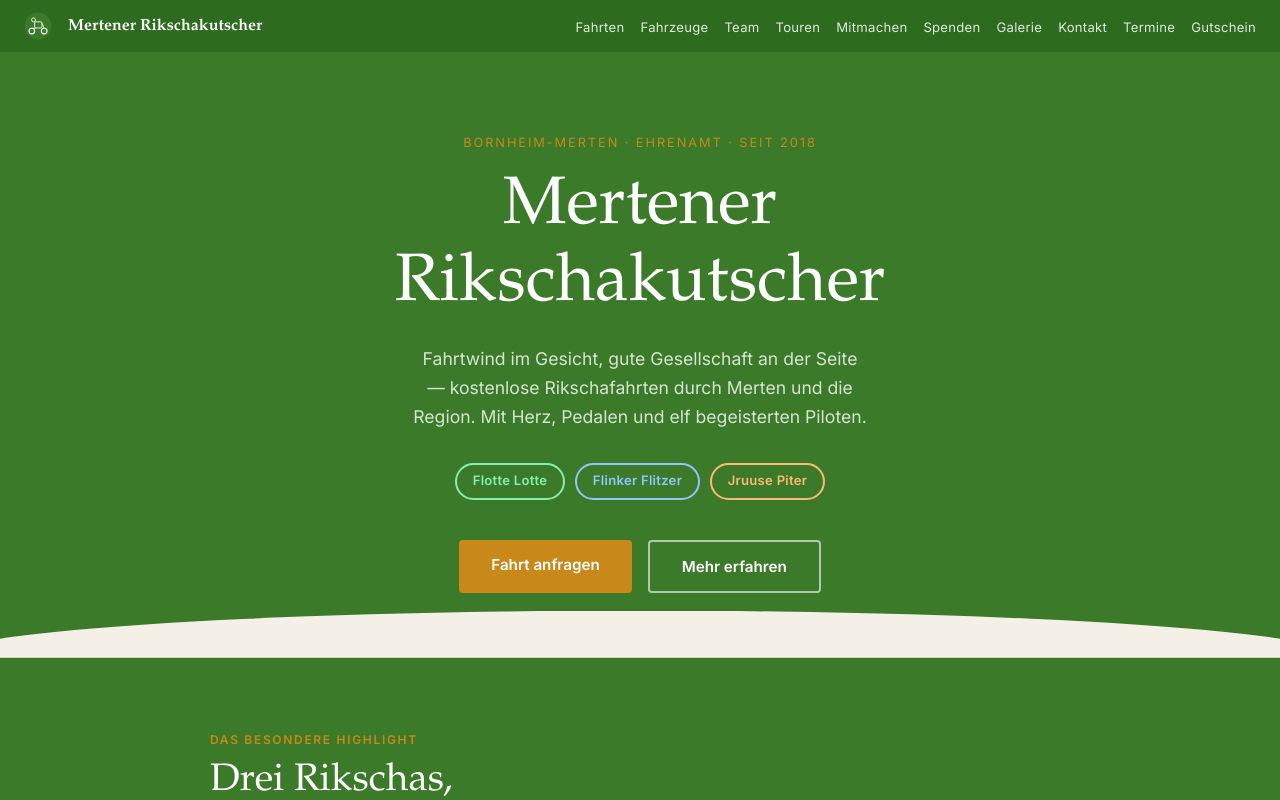
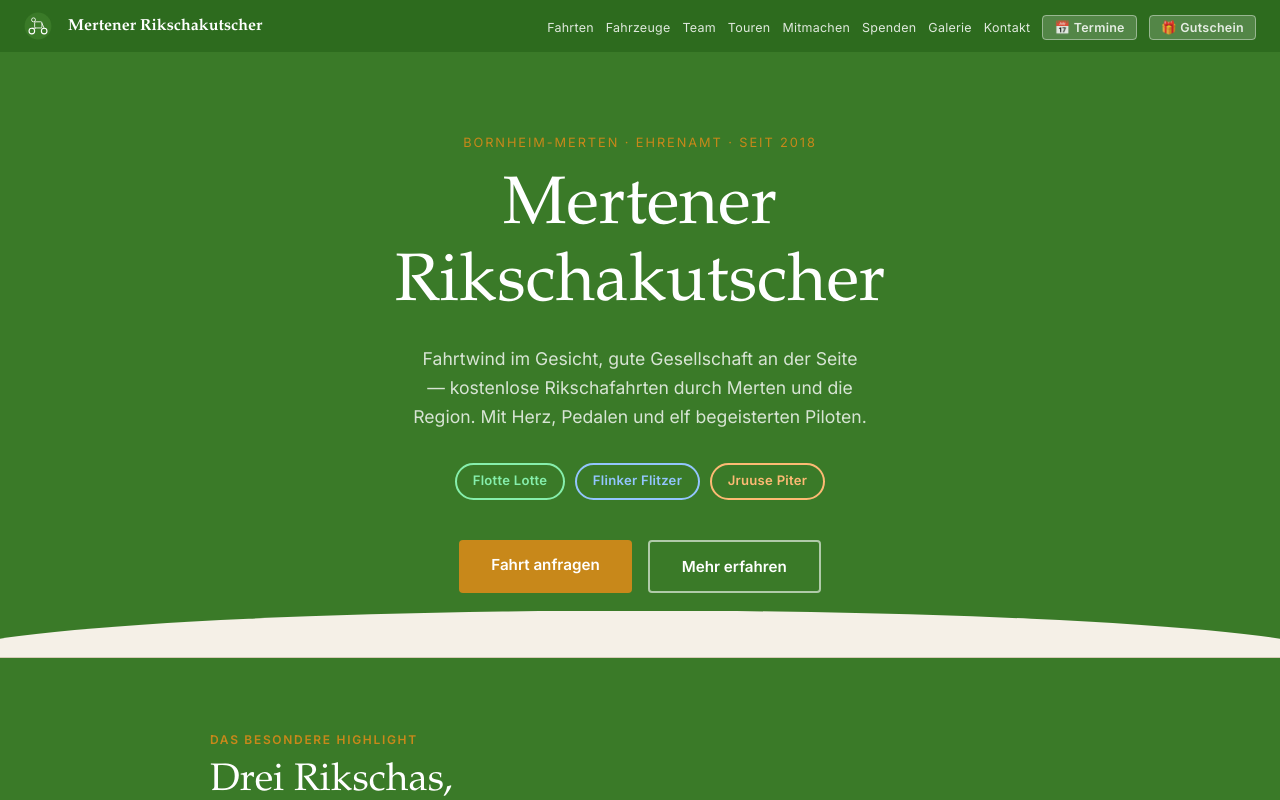
Before and after one commit to WF62/rikscha, a Next.js app: page / in a window 1280 px wide. Shown: the top 800 px of the page. Built offline with nearby package versions, Linux system fonts and the light colour scheme; no server answers.

Commit message:
fix: make Termine and Gutschein visible nav buttons
Co-Authored-By: Claude Sonnet 4.6 <noreply@anthropic.com>
Claude-Session: https://claude.ai/code/session_015MmKphCGtJRYZ7pChrrPod

```diff
--- a/src/app/(public)/page.tsx
+++ b/src/app/(public)/page.tsx
@@ -86,9 +86,10 @@ export default async function WebsitePage() {
 
         nav { position: sticky; top: 0; z-index: 100; background: #2D6B1E; color: #fff; display: flex; align-items: center; justify-content: space-between; padding: 0 1.5rem; height: 52px; gap: 1rem; }
         .nav-logo { font-family: var(--serif); font-size: 1rem; font-weight: bold; white-space: nowrap; color: #fff; text-decoration: none; display: flex; align-items: center; gap: 0.5rem; flex-shrink: 0; }
-        .nav-links { display: flex; gap: 1rem; list-style: none; flex-wrap: nowrap; overflow: hidden; }
-        .nav-links a { color: rgba(255,255,255,0.85); text-decoration: none; font-size: 0.82rem; letter-spacing: 0.02em; transition: color 0.15s; white-space: nowrap; }
+        .nav-links { display: flex; gap: 0.75rem; list-style: none; flex-wrap: nowrap; align-items: center; }
+        .nav-links a { color: rgba(255,255,255,0.85); text-decoration: none; font-size: 0.78rem; letter-spacing: 0.02em; transition: color 0.15s; white-space: nowrap; }
         .nav-links a:hover { color: #fff; }
+        .nav-btn { background: rgba(255,255,255,0.18); border: 1px solid rgba(255,255,255,0.4); border-radius: 4px; padding: 0.25rem 0.7rem; font-weight: 600; }
 
         .hero { background: #3A7A28; color: #fff; padding: 5rem 2rem 4rem; text-align: center; position: relative; overflow: hidden; }
         .hero::after { content: ''; position: absolute; bottom: -2px; left: 0; right: 0; height: 48px; background: var(--ground); clip-path: ellipse(55% 100% at 50% 100%); }
@@ -251,8 +252,8 @@ export default async function WebsitePage() {
           <li><a href="#spenden">Spenden</a></li>
           <li><a href="/galerie">Galerie</a></li>
           <li><a href="#kontakt">Kontakt</a></li>
-          <li><a href="/kalender">Termine</a></li>
-          <li><a href="/gutschein">Gutschein</a></li>
+          <li><a href="/kalender" className="nav-btn">📅 Termine</a></li>
+          <li><a href="/gutschein" className="nav-btn">🎁 Gutschein</a></li>
         </ul>
       </nav>
 
--- a/src/app/(public)/website/page.tsx
+++ b/src/app/(public)/website/page.tsx
@@ -86,9 +86,10 @@ export default async function WebsitePage() {
 
         nav { position: sticky; top: 0; z-index: 100; background: #2D6B1E; color: #fff; display: flex; align-items: center; justify-content: space-between; padding: 0 1.5rem; height: 52px; gap: 1rem; }
         .nav-logo { font-family: var(--serif); font-size: 1rem; font-weight: bold; white-space: nowrap; color: #fff; text-decoration: none; display: flex; align-items: center; gap: 0.5rem; flex-shrink: 0; }
-        .nav-links { display: flex; gap: 1rem; list-style: none; flex-wrap: nowrap; overflow: hidden; }
-        .nav-links a { color: rgba(255,255,255,0.85); text-decoration: none; font-size: 0.82rem; letter-spacing: 0.02em; transition: color 0.15s; white-space: nowrap; }
+        .nav-links { display: flex; gap: 0.75rem; list-style: none; flex-wrap: nowrap; align-items: center; }
+        .nav-links a { color: rgba(255,255,255,0.85); text-decoration: none; font-size: 0.78rem; letter-spacing: 0.02em; transition: color 0.15s; white-space: nowrap; }
         .nav-links a:hover { color: #fff; }
+        .nav-btn { background: rgba(255,255,255,0.18); border: 1px solid rgba(255,255,255,0.4); border-radius: 4px; padding: 0.25rem 0.7rem; font-weight: 600; }
 
         .hero { background: #3A7A28; color: #fff; padding: 5rem 2rem 4rem; text-align: center; position: relative; overflow: hidden; }
         .hero::after { content: ''; position: absolute; bottom: -2px; left: 0; right: 0; height: 48px; background: var(--ground); clip-path: ellipse(55% 100% at 50% 100%); }
@@ -251,8 +252,8 @@ export default async function WebsitePage() {
           <li><a href="#spenden">Spenden</a></li>
           <li><a href="/galerie">Galerie</a></li>
           <li><a href="#kontakt">Kontakt</a></li>
-          <li><a href="/kalender">Termine</a></li>
-          <li><a href="/gutschein">Gutschein</a></li>
+          <li><a href="/kalender" className="nav-btn">📅 Termine</a></li>
+          <li><a href="/gutschein" className="nav-btn">🎁 Gutschein</a></li>
         </ul>
       </nav>
 
```
